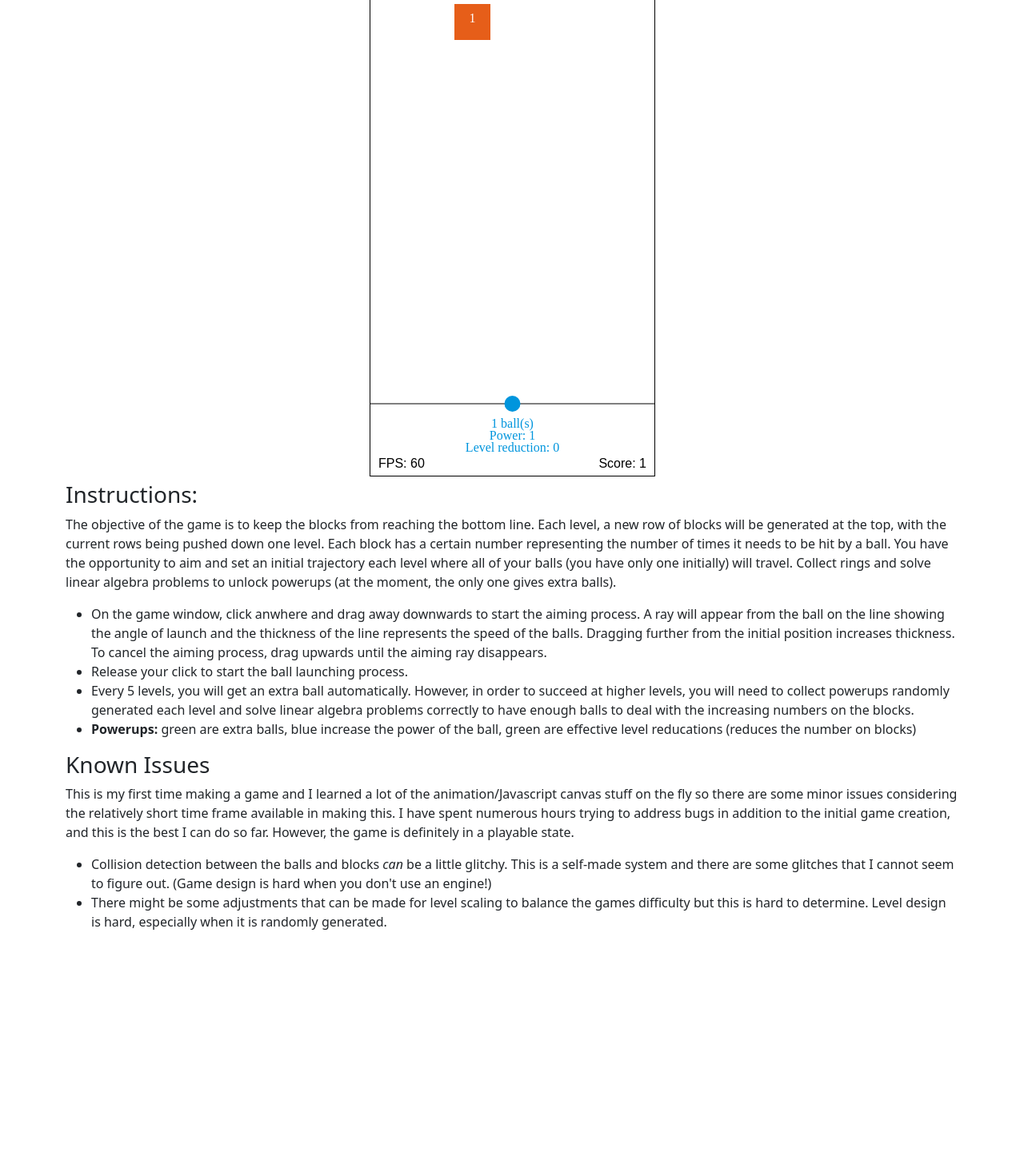
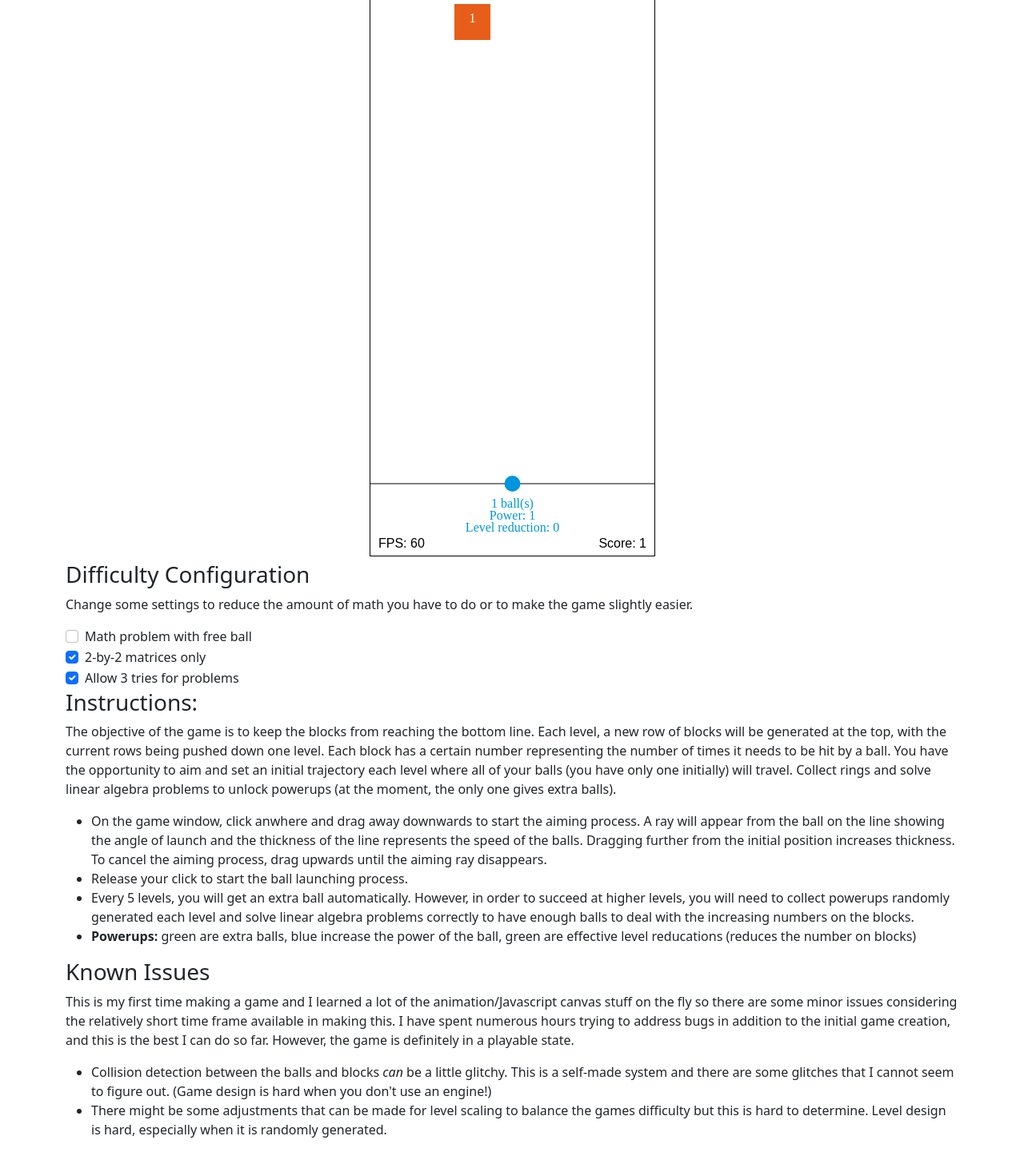
Before and after one commit to lakewood999/linalg-game, a Flask app: page / in a window 1280 px wide. Shown: the part 257-1698 px from the top of the page at 80% size. Before the commit the page ends 1420 px from the top, so only its background shows below. Run offline with Flask 2, Linux system fonts and the light colour scheme; some libraries are stand-ins or nearby versions.

Commit message:
working on adding game options

```diff
--- a/main.py
+++ b/main.py
@@ -60,34 +60,27 @@ def home():
 
 @app.route("/problem")
 def problem():
-    num = randint(0,5)
+    n = randint(2,3)
+    if "easy" in request.args and request.args["easy"] == "true":
+        n = 2
+    num = randint(0,3)
     if num == 0: # 2x2 determinant
-        t, a = determinant_problem(2)
+        t, a = determinant_problem(n)
         session["answer"] = a
         return jsonify({"text":t,"type":"determinant"})
-    elif num == 1: # 3x3 determinant
-        t, a = determinant_problem(3)
-        session["answer"] = a
-        return jsonify({"text":t,"type":"determinant"})
-    elif num == 2: # 2 variable system
-        A = gen_matrix()
-        sol, ans = gen_sol()
+    elif num == 1: # 2 variable system
+        A = gen_matrix(n)
+        sol, ans = gen_sol(n)
         b = sympy.Matrix(A) *sympy.Matrix(sol)
         session["answer"] = ans
         return jsonify({"text":matrix_to_latex(A) + "\mathbf{x}=" + matrix_to_latex(b.tolist()),"type":"matrix_equation"})
-    elif num == 3: # 3 variable system
-        A = gen_matrix(3)
-        sol, ans = gen_sol(3)
-        session["answer"] = ans
-        b = sympy.Matrix(A) *sympy.Matrix(sol)
-        return jsonify({"text":matrix_to_latex(A) + "\mathbf{x}=" + matrix_to_latex(b.tolist()),"type":"matrix_equation"})
-    elif num == 4: # inner product
+    elif num == 2: # inner product
         matrices, ans = inner_product_problem(randint(2,4))
         session["answer"] = int(ans)
         res = {"text":"\mathbf{u}=" + matrix_to_latex(matrices[0]) + " \\textrm{ and } \mathbf{v}=" + matrix_to_latex(matrices[1]),"type":"inner_product"}
         return jsonify({"text":"\mathbf{u}=" + matrix_to_latex(matrices[0]) + " \\textrm{ and } \mathbf{v}=" + matrix_to_latex(matrices[1]),"type":"inner_product"})
-    elif num == 5: # matrix power
-        k = randint(2,4)
+    elif num == 3: # matrix power
+        k = 2#randint(2,4)
         m, ans = matrix_power_problem(2,k)
         session["answer"] = int(ans)
         res = {"text":matrix_to_latex(m)+"^"+str(k),"type":"matrix_power"}
--- a/static/board.js
+++ b/static/board.js
@@ -56,11 +56,12 @@ function gen_board() {
         if (selected.includes(i)) {
             // ball chance depends on base, adjustment for levels since, and current level subtracting number available
             var percent = Math.random();
+            // list of chances for the different powerups
             var b1 = Math.min(0.6,0.35 + percentBonus + Math.max(0, Math.log(0.4*roundsSincePowerup+0.7))
             + Math.max(0,-0.5*(balls.length/effectiveLevel-0.5)))
             - (4/3)*(ballPowerupsOnBoard+balls.length)/effectiveLevel;
-            var b2 = b1 + 0.025;
-            var b3 = b2 + 0.05;
+            var b2 = b1 + 0.035;
+            var b3 = b2 + 0.075;
             console.log(b1);
             if (percent < b1) {
                 newBlocks[i] = new Powerup();
--- a/static/game.js
+++ b/static/game.js
@@ -160,7 +160,11 @@ function draw(timestamp) {
             effectiveLevel++;
             if (levelNum % 5 === 0) {
                 //balls.push(new Ball()); // force new ball every 5 levels
-                powerups.add("newBall");
+                if ($("#freeBallProblem").checked) {
+                    powerups.add("newBall");
+                } else {
+                    balls.push(new Ball());
+                }
             }
             ballsGained = 0;
             gen_board();
@@ -168,6 +172,7 @@ function draw(timestamp) {
                 game_state = "lost";
             }
             if (!gameFailed && powerups.total > 0) {
+                problemChances = 3;
                 game_state = "solving";
             }
         } else if (game_state === "solving") {
--- a/static/problem.js
+++ b/static/problem.js
@@ -5,7 +5,7 @@ function startProblem() {
     }
     currentPowerup = powerups.next();
     var problemString = "";
-    $.getJSON("/problem",function(data) {
+    $.getJSON("/problem?easy="+$("#2b2Matrices").checked,function(data) {
         $("#numProblems").text(powerups.total);
         if (data["type"] === "determinant") {
             problemString = "Find the determinant of the following matrix: $$ " + data["text"] + "$$ to ";
@@ -39,6 +39,7 @@ $("#problemSubmit").on("click", function(){
     $("#answer").prop("disabled", true);
     $("#problemResult").html("");
     numSolved++;
+    var newAttempt = false;
     $.getJSON("/check?answer="+$("#answer").val(),function(data) {
         if (data["result"] == "correct") {
             $("#problemResult").toggleClass("text-success",true);
@@ -46,13 +47,25 @@ $("#problemSubmit").on("click", function(){
             powerups.apply(currentPowerup,true);
             numCorrect++;
         } else {
-            $("#problemResult").toggleClass("text-danger",true);
-            $("#problemResult").html("Sorry, that's incorrect. The correct answer is " + data["actual"] + ". Better luck next time!");
-            powerups.apply(currentPowerup,false);
+            if ($("#moreProblemChances").checked && problemChances > 0) {
+                $("#problemResult").toggleClass("text-danger",true);
+                $("#problemResult").html("Sorry, that's incorrect. Try again! You have " + problemChances + " more attempts.");
+                newAttempt = true;
+            } else {
+                $("#problemResult").toggleClass("text-danger",true);
+                $("#problemResult").html("Sorry, that's incorrect. The correct answer is " + data["actual"] + ". Better luck next time!");
+                powerups.apply(currentPowerup,false);
+            }
         }
     });
     $("#problemResult").show();
-    $("#continueProblem").show();
+    if (!newAttempt) {
+        $("#continueProblem").show();
+    } else {
+        $("#continueProblem").hide();
+        $("#problemSubmit").prop("disabled", true);
+        $("#answer").prop("disabled", true);
+    }
 })
 
 $("#startGameBtn").on("click", function(){
--- a/static/setup.js
+++ b/static/setup.js
@@ -2,7 +2,7 @@
 // Game block settings
 var blockSize = 45;
 var blockMargin = 5;
-var numBlocksWidth = 7, numBlocksHeight = 10;
+var numBlocksWidth = 7, numBlocksHeight = 12;
 
 // setup the canvas
 var canvas = document.getElementById("gameCanvas"), ctx = canvas.getContext("2d");
@@ -29,5 +29,5 @@ for (var i = 0; i < grid.length; i++) {
 var levelNum, effectiveLevel, levelBonus;
 var roundsSincePowerup;
 var powerups, ballPowerupsOnBoard, currentPowerup = "";
-var numSolved, numCorrect;
+var numSolved, numCorrect, problemChances;
 var balls, ballPower;
--- a/templates/index.html
+++ b/templates/index.html
@@ -44,6 +44,28 @@
 	        </div>
 		</div>
 		<div class="container">
+			<h3>Difficulty Configuration</h3>
+			<p>Change some settings to reduce the amount of math you have to do or to make the game slightly easier.</p>
+			<div class="form-check">
+				<input class="form-check-input" type="checkbox" id="freeBallProblem">
+				<label class="form-check-label" for="freeBallProblem">
+					Math problem with free ball
+				</label>
+			</div>
+			<div class="form-check">
+				<input class="form-check-input" type="checkbox" id="2b2Matrices" checked>
+				<label class="form-check-label" for="2b2Matrices">
+					2-by-2 matrices only
+				</label>
+			</div>
+			<div class="form-check">
+				<input class="form-check-input" type="checkbox" id="moreProblemChances" checked>
+				<label class="form-check-label" for="2b2Matrices">
+					Allow 3 tries for problems
+				</label>
+			</div>
+		</div>
+		<div class="container">
 		    <h3>Instructions:</h3>
 		    <p>The objective of the game is to keep the blocks from reaching the bottom line. Each level, a new row of blocks will be generated at the top, with the current rows being pushed down one level. Each block has a certain number representing the number of times it needs to be hit by a ball. You have the opportunity to aim and set an initial trajectory each level where all of your balls (you have only one initially) will travel. Collect rings and solve linear algebra problems to unlock powerups (at the moment, the only one gives extra balls).</p>
 		    <ul>
```
